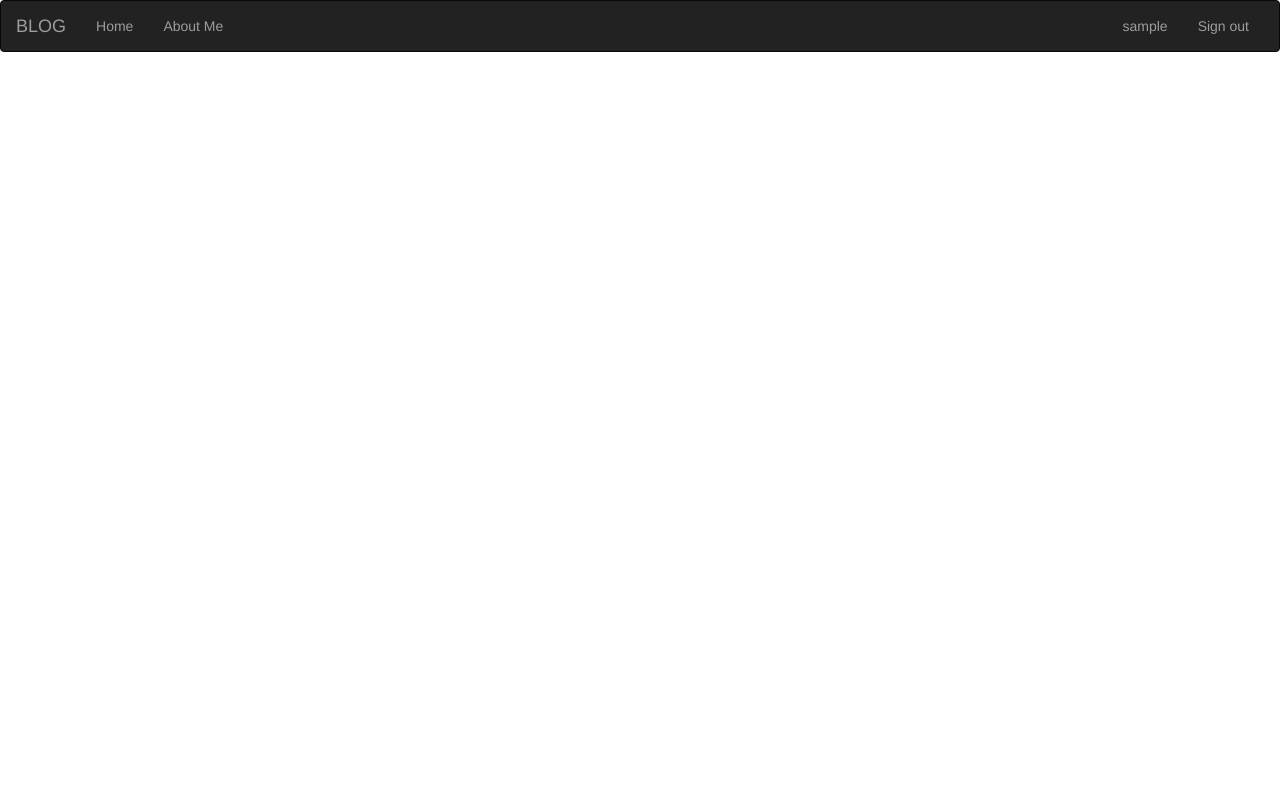
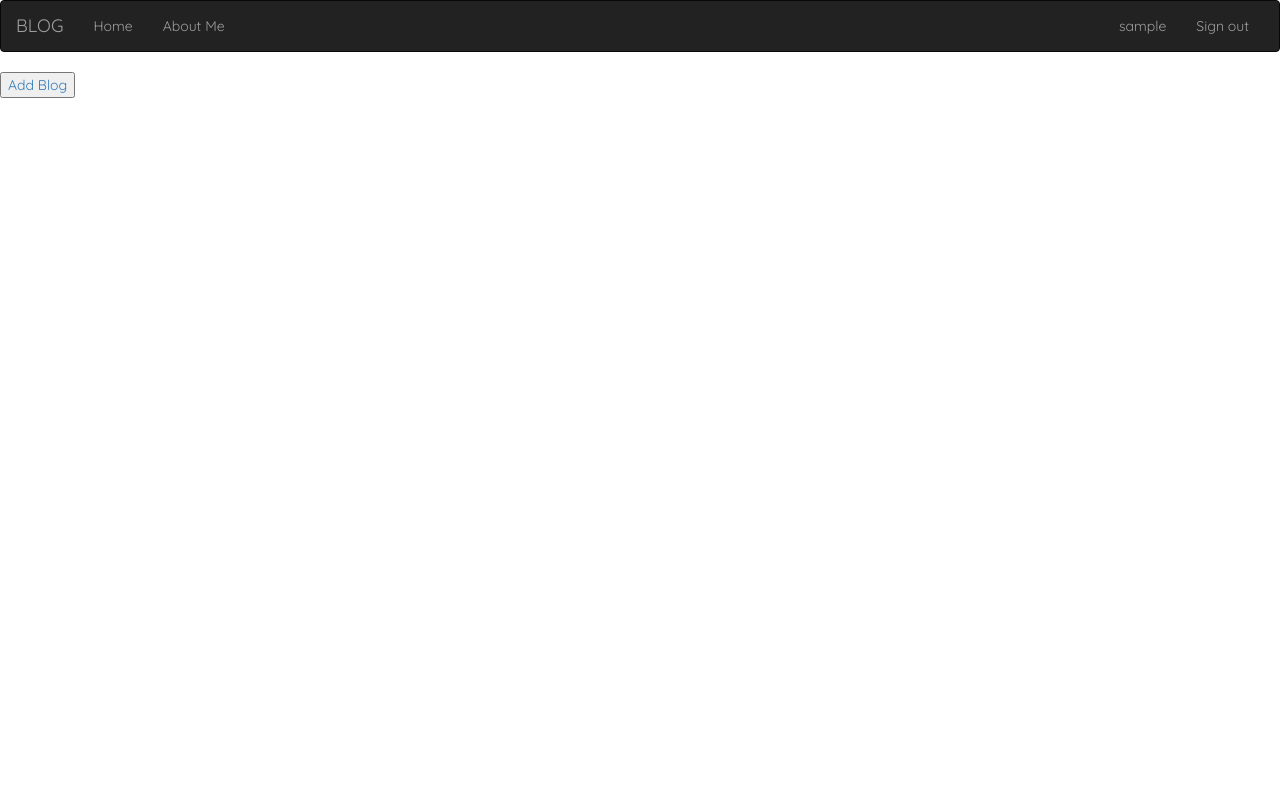
Before and after one commit to VickyMutai/my-blog, a Flask app: page / in a window 1280 px wide. Run offline with Flask 2, Linux system fonts and the light colour scheme; the visitor is signed in with stand-in values (Sample User, id 1); data comes from the database, SQL or seed files in the repository; data that the repository does not hold is empty; some libraries are stand-ins or nearby versions.

Commit message:
create and enable views for blog in index page

```diff
--- a/app/main/forms.py
+++ b/app/main/forms.py
@@ -7,5 +7,6 @@ class UpdateProfile(FlaskForm):
     submit = SubmitField('Submit')
 
 class BlogForm(FlaskForm):
+    title = StringField("Caption",validators=[Required()])
     body = TextAreaField("Whats on your mind?", validators=[Required()])
     submit = SubmitField('Submit')
--- a/app/main/views.py
+++ b/app/main/views.py
@@ -1,7 +1,7 @@
 from flask import render_template,request,redirect,url_for,abort
 from . import main
-from flask_login import login_required
-from ..models import User
+from flask_login import login_required,current_user
+from ..models import User,Blog
 from .forms import UpdateProfile,BlogForm
 from .. import db,photos
 
@@ -10,9 +10,10 @@ def index():
     '''
         View root page function that returns the index page and its data
     '''
+    poems = Blog.query.all()
     title = 'POETRY HOME | Home of Poetry'
 
-    return render_template('index.html',title=title)
+    return render_template('index.html',poems=poems,title=title)
 
 @main.route('/user/<uname>')
 def profile(uname):
@@ -53,6 +54,19 @@ def update_pic(uname):
         db.session.commit()
     return redirect(url_for('main.profile',uname=uname))
 
+@main.route('/blog/new',methods=['GET','POST'])
+@login_required
+def new_blog():
+    form = BlogForm()
+    if form.validate_on_submit():
+        title=form.title.data
+        body=form.body.data
+        new_blog=Blog(title=title,body=body)
+        new_blog.save_blog()
+        return redirect(url_for('main.index'))
+    title = 'Home of poetry'
+    return render_template('new_blog.html',title=title,blog_form=form)
+
 @main.route('/about')
 def about():
     title = 'Home Of Poetry'
--- a/app/models.py
+++ b/app/models.py
@@ -1,6 +1,5 @@
 from flask import current_app
 from . import db,login_manager
-from itsdangerous import TimedJSONWebSignatureSerializer as Serializer
 from werkzeug.security import generate_password_hash,check_password_hash
 from flask_login import UserMixin
 from datetime import datetime
@@ -17,29 +16,9 @@ class User(db.Model, UserMixin):
     name = db.Column(db.String(255))
     email = db.Column(db.String(255),unique=True,index=True)
     bio = db.Column(db.String(255))
-    #role_id = db.Column(db.Integer, db.ForeignKey('roles.id'))
     profile_pic_path = db.Column(db.String())
     password_hash = db.Column(db.String(255))
-    #blogs = db.relationship('Blog',backref='author',lazy='dynamic')
-    confirmed = db.Column(db.Boolean,default=False)
-
-
-    def generate_confirmation_token(self, expiration=3600):
-        s = Serializer(current_app.config['SECRET_KEY'], expiration)
-        return s.dumps({'confirm': self.id})
-
-    def confirm(self, token):
-        s = Serializer(current_app.config['SECRET_KEY'])
-        try:
-            data = s.loads(token)
-        except:
-            return False
-        if data.get('confirm') != self.id:
-            return False
-        self.confirmed = True
-        db.session.add(self)
-        return True
-
+    blogs = db.relationship('Blog',backref='author',lazy='dynamic')
 
     @property
     def password(self):
@@ -60,9 +39,28 @@ class User(db.Model, UserMixin):
         db.session.add(self)
 
 
-# class Blog(db.Model):
-#     __tablename__='blogs'
-#     id = db.Column(db.Integer,primary_key=True)
-#     body = db.Column(db.Text)
-#     timestamp = db.Column(db.DateTime, index=True,default=datetime.utcnow)
-#     author_id= db.Column(db.Integer,db.ForeignKey('users.id'))
+class Blog(db.Model):
+    all_blogs=[]
+    __tablename__='blogs'
+    id = db.Column(db.Integer,primary_key=True)
+    title = db.Column(db.String())
+    body = db.Column(db.Text)
+    timestamp = db.Column(db.DateTime, index=True,default=datetime.utcnow)
+    author_id= db.Column(db.Integer,db.ForeignKey('users.id'))
+
+    def __init__(self,title,body):
+        self.title = title
+        self.body = body
+
+    def save_blog(self):
+        db.session.add(self)
+        db.session.commit()
+
+    @classmethod
+    def get_blogs(cls):
+        blogs=Blog.query.all()
+        return reviews
+
+    @classmethod
+    def clear_blogs(cls):
+        Blog.all_blogs.clear()
--- a/app/static/css/index.css
+++ b/app/static/css/index.css
@@ -1,3 +1,11 @@
+@import url('https://fonts.googleapis.com/css?family=Josefin+Sans|Quicksand');
+
+h3{
+  font-family: 'Josefin Sans', sans-serif;
+}
+body{
+  font-family: 'Quicksand', sans-serif;
+}
 .cover{
     background-size: cover;
 }
--- a/app/templates/index.html
+++ b/app/templates/index.html
@@ -1,4 +1,10 @@
 {% extends 'base.html' %}
 {% import 'macros.html' as macro %}
 {% block content %}
+<button><a href="/blog/new">Add Blog</a></button>
+<div class="container">
+    <div class="row">
+        {{macro.displayBlog(poems)}}
+    </div>
+</div>
 {% endblock %}
--- a/app/templates/macros.html
+++ b/app/templates/macros.html
@@ -0,0 +1,7 @@
+<!--display blog in macros-->
+{% macro displayBlog(blog_list) %}
+    {% for blog in blog_list %}
+        <h2>{{blog.title}}</h2>
+        <p>{{blog.body}}</p>
+    {% endfor %}
+{% endmacro %}
```
Also changed, not shown: app/templates/new_blog.html (added, +17 -0 lines), migrations/versions/48c0a9197662_add_blogs_table.py (added, +40 -0 lines).
